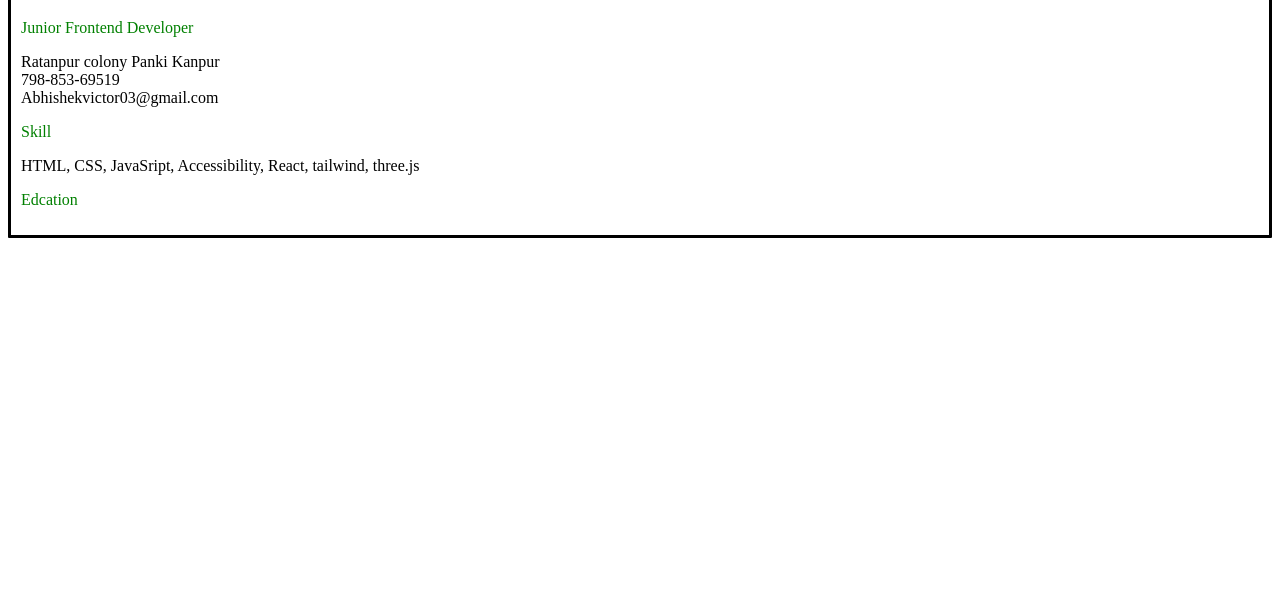
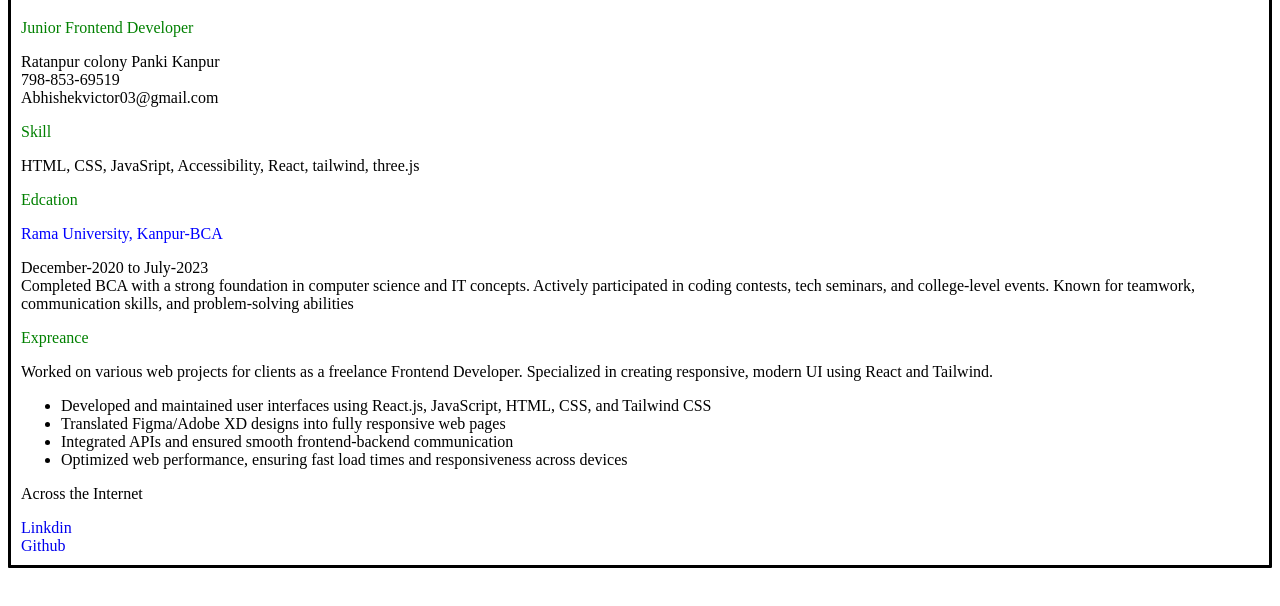
Before and after one commit to Abhisehekvictor/abhisehkvictorCV, a plain HTML site: page index.html in a window 1280 px wide. Shown: the part 110-716 px from the top of the page. Drawn offline with Linux system fonts and the light colour scheme.

Commit message:
add the expreance and profile link and edcation section it the project

```diff
--- a/index.html
+++ b/index.html
@@ -25,18 +25,30 @@
         <p style="color: green;">
             Edcation
         </p>
+        <p style="width: 600px;">
+            <p style="color: blue;">Rama University, Kanpur-BCA</p>
+            December-2020 to July-2023<br>
+            Completed BCA with a strong foundation in computer science and IT concepts. Actively participated in coding contests, tech seminars, and college-level events. Known for teamwork, communication skills, and problem-solving abilities
+        </p>
+        <p style="color: green;">
+            Expreance
+        </p>
         <p>
+            Worked on various web projects for clients as a freelance Frontend Developer. Specialized in creating responsive, modern UI using React and Tailwind.
+            <ul>
+                <li>Developed and maintained user interfaces using React.js, JavaScript, HTML, CSS, and Tailwind CSS</li>
+                <li>Translated Figma/Adobe XD designs into fully responsive web pages</li>
+                <li>Integrated APIs and ensured smooth frontend-backend communication</li>
+                <li>Optimized web performance, ensuring fast load times and responsiveness across devices</li>
+            </ul>
+        </p>
+        </main>
+        <footer>
+            <p> Across the Internet</p>
+             <a href="https://www.linkedin.com/in/abhishekvictor/" style="text-decoration:none;">Linkdin</a> <br>
+            <a href="https://github.com/Abhisehekvictor" style="text-decoration:none;">Github</a>
 
-
-
-        </p>
-
-        </main>
-
-
-
-
-
+        </footer>
 
     </body>
 </hmtl>
```
